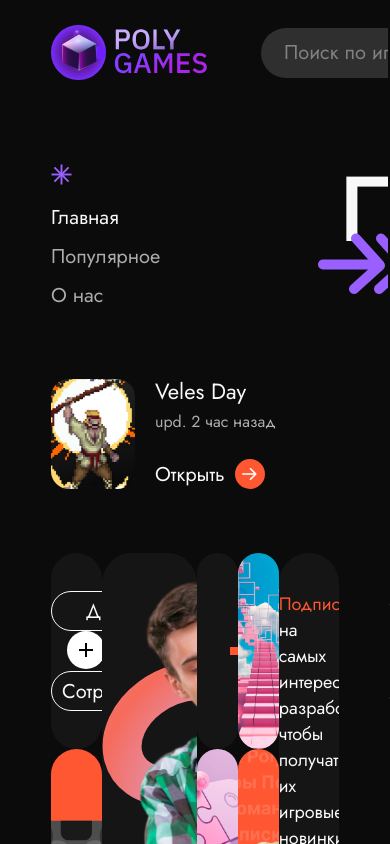
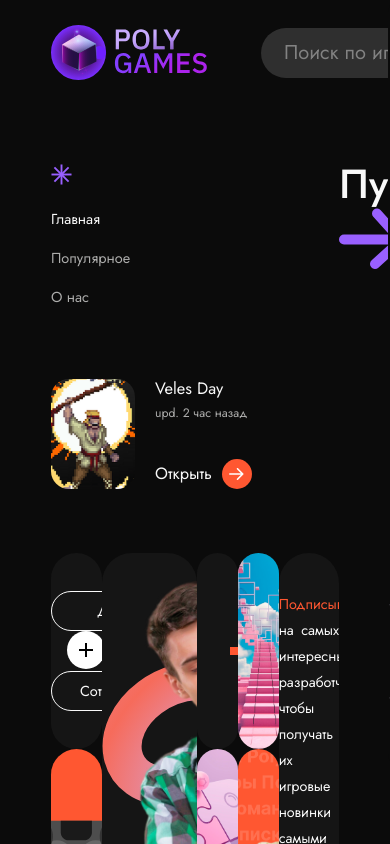
Before and after one commit to kr-shreyder/-, a React app in the folder frontend/: page / in a window 390 px wide. Shown: the top 844 px of the page. Built offline with nearby package versions, Linux system fonts and the light colour scheme.

Commit message:
добавлен адаптив для текста hero секции главной страницы

```diff
--- a/frontend/src/views/Home/Hero/Hero.scss
+++ b/frontend/src/views/Home/Hero/Hero.scss
@@ -30,7 +30,7 @@
 .navigate__link {
     color: $white-200;
     text-decoration: none;
-    font-size: 20px;
+    @include adaptiv-font(20, 14);
     line-height: 1;
     &--active {
         color: $white-100;
@@ -63,13 +63,12 @@
 .last-update__title {
     color: $white-100;
     font-weight: 400;
-    font-size: 22px;
-
+    @include adaptiv-font(22, 16);
 }
 
 .last-update__desc {
     color: $white-200;
-    font-size: 16px;
+    @include adaptiv-font(15, 12);
     margin: 8px 0 0;
 }
 
@@ -81,7 +80,7 @@
 
 .last-update__open {
     color: $white-100;
-    font-size: 20px;
+    @include adaptiv-font(20, 16);
     transition: all 0.15s ease;
     margin: 0;
     padding: 0;
@@ -117,7 +116,7 @@
 }
 
 .hero__title {
-    font-size: 92px;
+    @include adaptiv-font(92, 36);
     font-weight: 500;
 
     color: $white-100;
@@ -143,7 +142,7 @@
 
 .hero__desc {
     max-width: 385px;
-    font-size: 22px;
+    @include adaptiv-font(22, 16);
     line-height: 25px;
     &--highlighted {
         color: $primary-color;
@@ -220,7 +219,7 @@
     display: inline-flex;
     align-items: center;
     justify-content: center;
-    font-size: 20px;
+    @include adaptiv-font(20, 14);
 }
 
 .hero__adplus {
@@ -236,7 +235,7 @@
 
 .hero__about {
     text-align: justify;
-    font-size: 18px;
+    @include adaptiv-font(18, 14);
     line-height: 26px;
     max-width: 224px;
     margin: 38px auto 24px;
```
